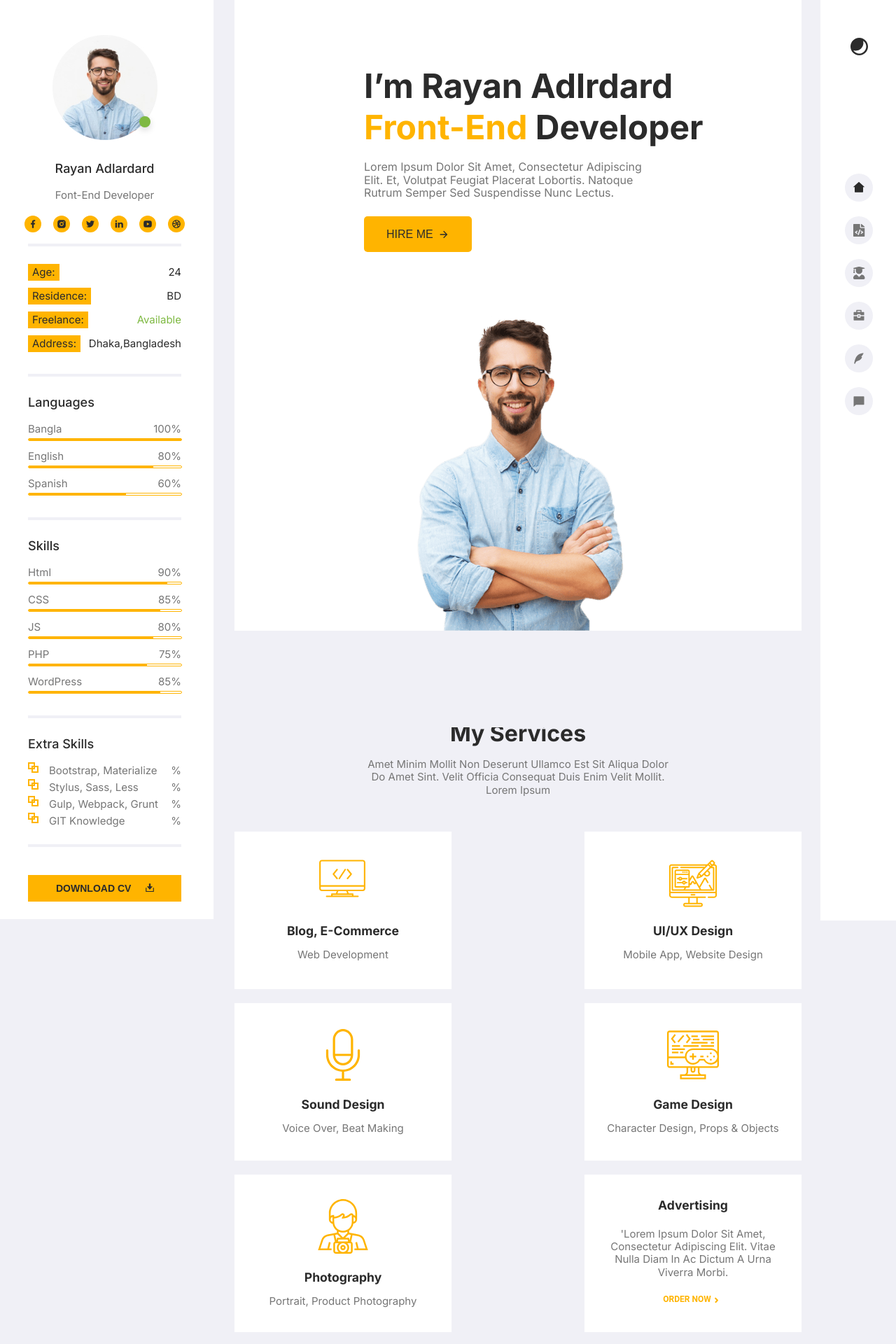
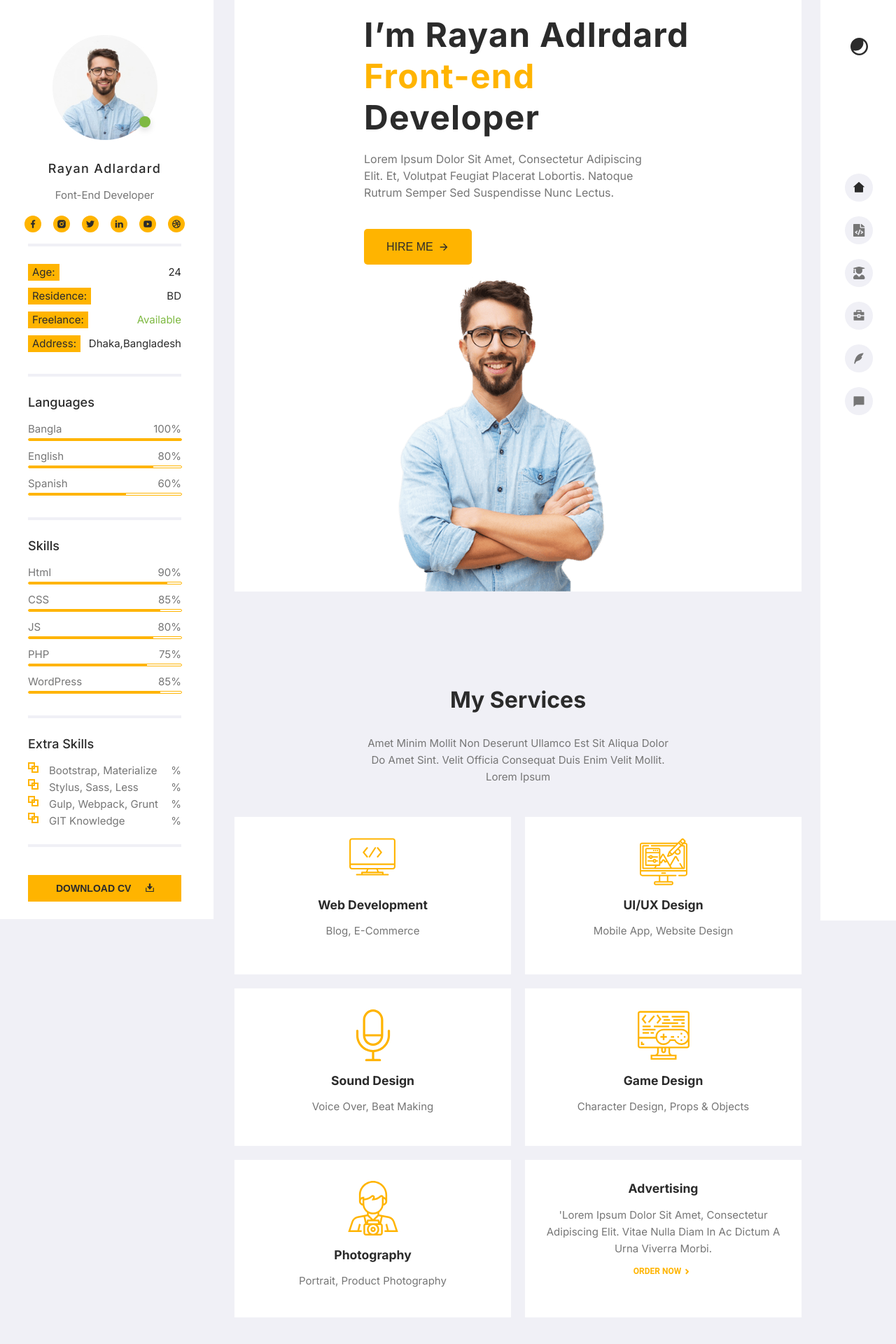
Before and after one commit to KatyKartasava/Project-12, a React app: page / in a window 1280 px wide. Shown: the top 1920 px of the page at 70% size. Built offline with nearby package versions, Linux system fonts and the light colour scheme.

Commit message:
pixel perfect main

```diff
--- a/src/components/menu/LeftMenu.tsx
+++ b/src/components/menu/LeftMenu.tsx
@@ -87,6 +87,7 @@ const StyledLeftMenu = styled.aside`
         font-size: 15px;
         font-weight: 400;
         margin-bottom: 24px;
+        letter-spacing: 0;
     }
 
     ${Button} {
--- a/src/layout/sections/SectionTitle.tsx
+++ b/src/layout/sections/SectionTitle.tsx
@@ -28,6 +28,8 @@ const Title = styled.h2`
 `
 
 const Description = styled.p`
-    margin-bottom: 50px;
-    margin-top: 25px;
+    margin-bottom: 45px;
+    margin-top: 30px;
+
+    line-height: 24px;
 `
--- a/src/layout/sections/blog/Blog.tsx
+++ b/src/layout/sections/blog/Blog.tsx
@@ -32,9 +32,10 @@ export const Blog = () => {
 
 const StyledBlog = styled.section`
     ${FlexWrapper} {
+        gap: 20px;
+
         @media ${theme.media.tablet} {
             justify-content: center;
-            gap: 20px;
         }
     }
 `
--- a/src/layout/sections/blog/blogItem/BlogItem.tsx
+++ b/src/layout/sections/blog/blogItem/BlogItem.tsx
@@ -24,8 +24,8 @@ export const BlogItem = (props: BlogItemPropsType) => {
 
 const BlogItemStyled = styled.div`
     background-color: white;
-    max-width: 310px;
-    width: 100%;
+    width: 310px;
+    flex-grow: 1;
 
     ${Button} {
         width: 115px;
@@ -65,6 +65,7 @@ const Image = styled.img`
     width: 310px;
     height: 300px;
     object-fit: cover;
+    margin: 0 auto;
 `
 
 const TextWrapper = styled.div`
--- a/src/layout/sections/main/Main.tsx
+++ b/src/layout/sections/main/Main.tsx
@@ -12,7 +12,7 @@ export const Main = () => {
     return (
         <StyledMain>
             <Container>
-                <FlexWrapper justifyContent={'space-around'} alignItems={'center'} wrap={'wrap'}>
+                <FlexWrapper justifyContent={'center'} alignItems={'center'} wrap={'wrap'}>
                     <TextMain>
                         <Name>I’m Rayan Adlrdard</Name>
                         <MainTitle><span>Front-end</span> Developer</MainTitle>
@@ -20,7 +20,9 @@ export const Main = () => {
                             lobortis. Natoque rutrum semper sed suspendisse nunc lectus.</Text>
                         <Button>HIRE ME</Button>
                     </TextMain>
-                    <Photo src={photo} alt="Photo Rayan Adlrdard"/>
+                    <WrapperPhoto>
+                        <Photo src={photo} alt="Photo Rayan Adlrdard"/>
+                    </WrapperPhoto>
                 </FlexWrapper>
             </Container>
         </StyledMain>
@@ -36,8 +38,11 @@ const StyledMain = styled.section`
 const TextMain = styled.div`
     max-width: 500px;
     width: 100%;
-    margin-top: 93px;
     margin-left: 60px;
+    margin-top: 20px;
+
+    display: flex;
+    flex-direction: column;
 
     @media ${theme.media.tablet} {
         margin-top: 100px;
@@ -49,7 +54,6 @@ const TextMain = styled.div`
         padding: 16px 32px;
         background-color: ${theme.colors.accent};
         border-radius: 5px;
-        margin-bottom: 74px;
 
         font-size: 16px;
         font-weight: 500;
@@ -100,6 +104,7 @@ export const Name = styled.span`
     color: ${theme.colors.fontPrimary};
     line-height: 123.6%;
     text-align: left;
+    letter-spacing: 1.3px;
 `
 
 export const MainTitle = styled.h1`
@@ -107,9 +112,11 @@ export const MainTitle = styled.h1`
     font-weight: 700;
     color: ${theme.colors.fontPrimary};
     line-height: 123.6%;
+    letter-spacing: 1.3px;
 
     span {
         color: ${theme.colors.accent};
+        text-transform: none;
     }
 `
 
@@ -118,9 +125,16 @@ const Text = styled.p`
     font-weight: normal;
     max-width: 424px;
     width: 100%;
+    line-height: 24px;
 
-    margin-top: 18px;
-    margin-bottom: 25px;
+    padding-top: 18px;
+    padding-bottom: 40px;
+`
+
+const WrapperPhoto = styled.div`
+    max-width: 50%;
+    margin-top: 8px;
+    margin-right: 55px;
 `
 
 const Photo = styled.img`
@@ -128,7 +142,6 @@ const Photo = styled.img`
     width: 100%;
     height: 459px;
     object-fit: cover;
-    margin-top: 8px;
 
     @media ${theme.media.tablet} {
         margin-top: 52px;
--- a/src/layout/sections/recommendations/Recommendations.tsx
+++ b/src/layout/sections/recommendations/Recommendations.tsx
@@ -51,10 +51,10 @@ const ListRecommendation = styled.ul`
     flex-direction: row;
     flex-wrap: wrap;
     justify-content: space-around;
+    gap: 20px;
 
     @media ${theme.media.tablet} {
         justify-content: center;
-        gap: 20px;
     }
 `
 
--- a/src/layout/sections/recommendations/recommendation/Recommendation.tsx
+++ b/src/layout/sections/recommendations/recommendation/Recommendation.tsx
@@ -34,6 +34,7 @@ const RecommendationStyled = styled.li`
     background-color: white;
     text-align: left;
     padding: 25px 21px 25px 25px;
+    flex-grow: 1;
 `
 const Title = styled.h3`
     padding: 17px 0 18px;
--- a/src/layout/sections/services/Services.tsx
+++ b/src/layout/sections/services/Services.tsx
@@ -13,7 +13,7 @@ export const Services = () => {
             <Container>
                 <SectionTitle title={'My services'} description={'Amet minim mollit non deserunt ullamco est sit aliqua dolor do amet sint. Velit officia consequat duis enim velit mollit. lorem ipsum'} />
                 <FlexWrapper justifyContent={'space-between'} wrap={'wrap'}>
-                    <Service iconId={'coding'} width={'68'} height={'68'} viewBox={'0 0 68 68'} text={'web development'} title={'blog, e-commerce'} />
+                    <Service iconId={'coding'} width={'68'} height={'68'} viewBox={'0 0 68 68'} title={'web development'} text={'blog, e-commerce'} />
                     <Service iconId={'illustration'} width={'68'} height={'68'} viewBox={'0 0 68 68'} title={'uI/uX design'} text={'Mobile app, website design'} />
                     <Service iconId={'microphone'} width={'74'} height={'74'} viewBox={'0 0 74 74'} title={'sound design'} text={'Voice Over, Beat Making'} />
                     <Service iconId={'gameDevelopment'} width={'74'} height={'74'} viewBox={'0 0 74 74'} title={'game design'} text={'Character Design, Props & Objects'} />
@@ -33,6 +33,8 @@ const StyledServices = styled.section`
     text-align: center;
 
     ${FlexWrapper} {
+        gap: 20px;
+
         @media ${theme.media.tablet} {
             justify-content: center;
         }
@@ -41,15 +43,10 @@ const StyledServices = styled.section`
 
 const StyledLastService = styled.div`
     background-color: white;
-    max-width: 310px;
-    width: 100%;
-    min-height: 225px;
-    margin-bottom: 20px;
-    display: flex;
-    flex-direction: column;
-    justify-content: center;
-    align-items: center;
-    padding: 0 25px;
+    flex-grow: 1;
+    width: 310px;
+    height: 225px;
+    padding: 30px 25px 28px 25px;
 
     & button {
         color: ${theme.colors.accent};
@@ -87,5 +84,5 @@ const StyledLastService = styled.div`
 const LastServiceTitle = styled.h3``
 
 const LastServiceDescription = styled.p`
-    margin: 22px 0 18px;
+    padding: 16px 0 7px;
 `
--- a/src/layout/sections/services/service/Service.tsx
+++ b/src/layout/sections/services/service/Service.tsx
@@ -16,21 +16,19 @@ export type ServicePropsType = {
 export const Service = (props: ServicePropsType) => {
     return (
         <StyledService>
-            <FlexWrapper justifyContent={'center'} alignItems={'center'} direction={'column'}>
-                <Icon iconId={props.iconId} width={props.width} height={props.height} viewBox={props.viewBox} />
-                <ServiceTitle>{props.title}</ServiceTitle>
-                <ServiceText>{props.text}</ServiceText>
-            </FlexWrapper>
+            <Icon iconId={props.iconId} width={props.width} height={props.height} viewBox={props.viewBox} />
+            <ServiceTitle>{props.title}</ServiceTitle>
+            <ServiceText>{props.text}</ServiceText>
         </StyledService>
     );
 };
 
 const StyledService = styled.div`
     background-color: white;
-    max-width: 310px;
-    width: 100%;
-    margin-bottom: 20px;
-    min-height: 225px;
+    flex-grow: 1;
+    width: 310px;
+    height: 225px;
+    padding: 30px 25px 28px 25px;
 
     & svg {
         fill: ${theme.colors.accent};
@@ -38,7 +36,7 @@ const StyledService = styled.div`
 `
 
 const ServiceTitle = styled.h3`
-    margin: 25px 0 15px;
+    padding: 10px 0 15px;
 `
 
 const ServiceText = styled.p``
--- a/src/styles/Global.styled.ts
+++ b/src/styles/Global.styled.ts
@@ -22,7 +22,7 @@ export const GlobalStyled = createGlobalStyle `
         -webkit-font-smoothing: antialiased;
         -moz-osx-font-smoothing: grayscale;
         color: ${theme.colors.fontText};
-        line-height: 123%;
+        line-height: 24px;
         text-transform: capitalize;
         font-size: 15px;
         font-weight: 400;
@@ -53,14 +53,19 @@ export const GlobalStyled = createGlobalStyle `
 
     h1, h2, h3, h4, h5, h6 {
         color: ${theme.colors.fontPrimary};
+        line-height: 123.6%;
     }
 
     section {
-        margin-bottom: 70px;
+        margin-top: 70px;
     }
 
     section:first-of-type {
-        margin-bottom: 138px;
+        margin-top: 0;
+    }
+
+    section:nth-of-type(2) {
+        margin-top: 135px;
     }
 
     img {
```
